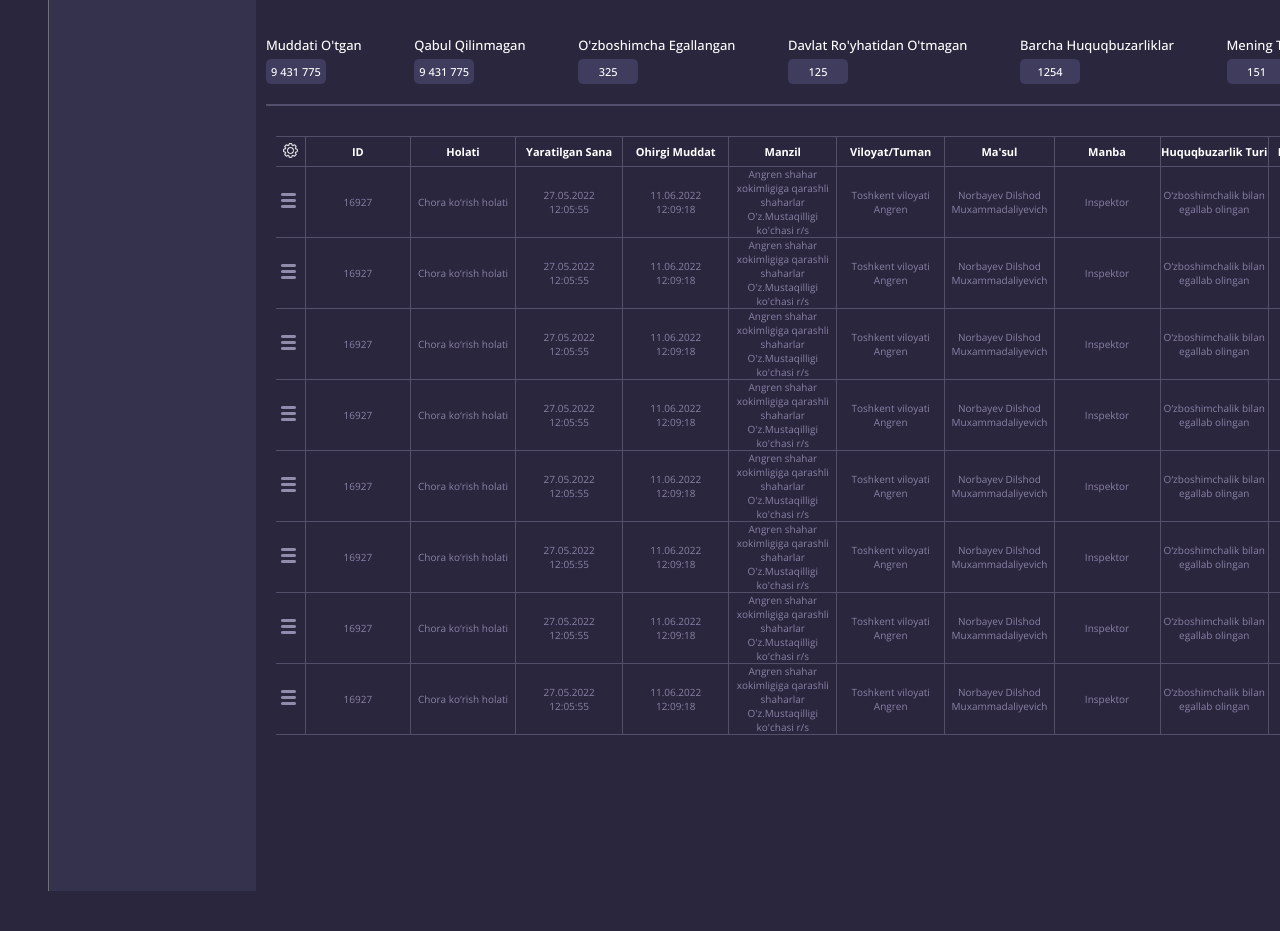
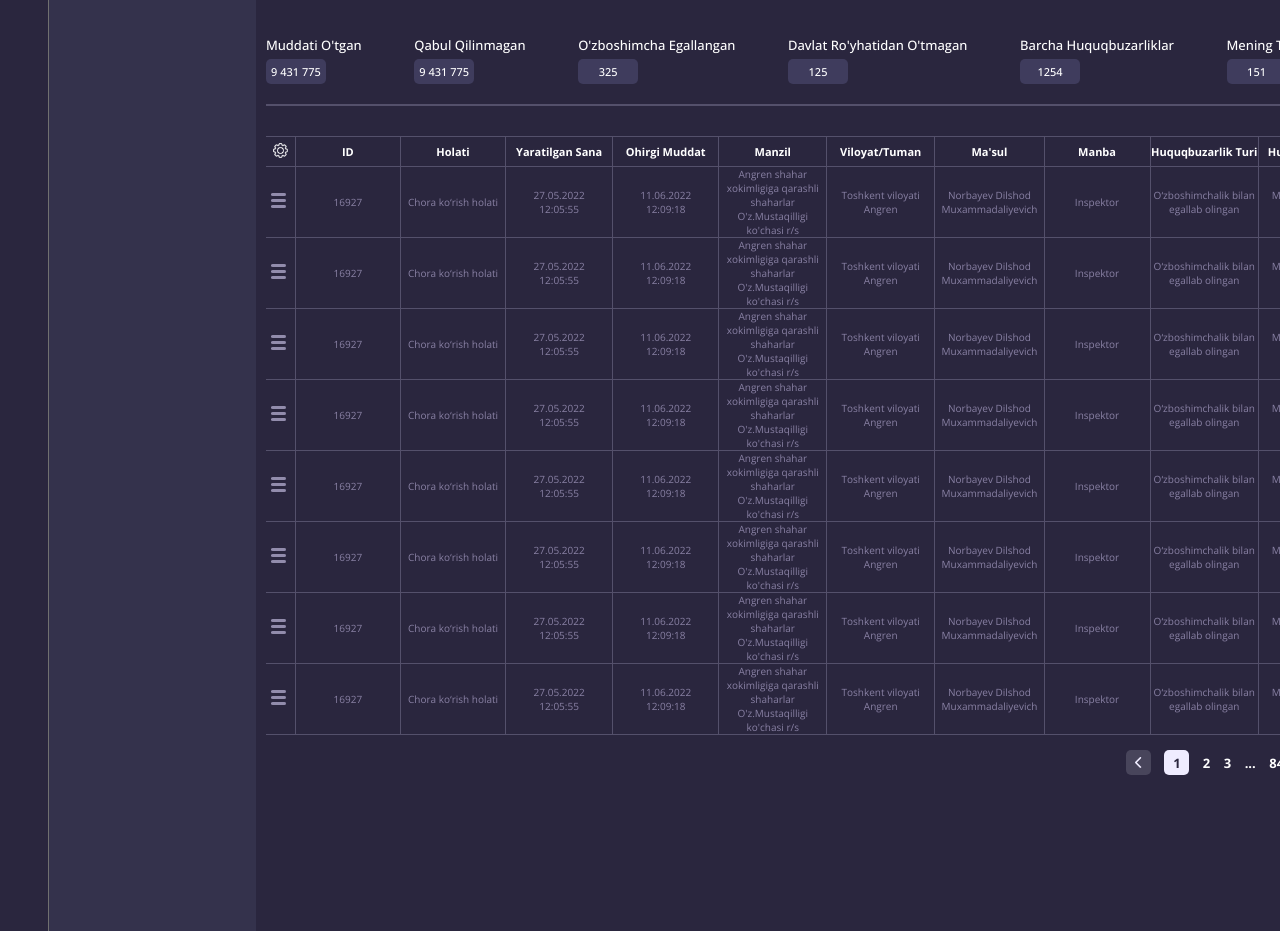
Before and after one commit to msultanovdev/e-yer, a plain HTML site: page eyer.html in a window 1280 px wide. Shown: the part 1820-2751 px from the top of the page. Before the commit the page ends 2711 px from the top, so only its background shows below. Drawn offline with nearby package versions, Linux system fonts and the light colour scheme.

Commit message:
Adding paggination

```diff
--- a/eyer.html
+++ b/eyer.html
@@ -758,6 +758,17 @@
                             <td>Mamanov Farxod Norpulatovich</td>
                         </tr>
                       </table>
+
+                      <div class="hero-informer-pagination">
+                          <button class="hero-informer-btn"><img src="./assets/left.png" /></button>
+                          <p class="hero-informer-index hero-informer-index-active">1</p>
+                          <p class="hero-informer-index">2</p>
+                          <p class="hero-informer-index">3</p>
+                          <p class="hero-informer-index">...</p>
+                          <p class="hero-informer-index">841</p>
+                          <p class="hero-informer-index">842</p>
+                          <button class="hero-informer-btn"><img style="padding: none;" src="./assets/right.png" /></button>
+                      </div>
                 </div>
 
             </div>
--- a/style.css
+++ b/style.css
@@ -709,6 +709,9 @@ input {
     width: 15px;
     height: 15px;
 }
+.informer-tb {
+    margin-left: 0px;
+}
 .informer-tb th:first-child {
     width: max-content;
     text-align: center;
@@ -728,6 +731,43 @@ input {
     margin-top: 30px;
 }
 
+.hero-informer-pagination {
+    margin-top: 15px;
+    margin-left: auto;
+    font-size: 13px;
+    font-weight: 700;
+    width: 240px;
+    display: flex;
+    justify-content: space-between;
+    align-items: center;
+}
+.hero-informer-btn {
+    display: flex;
+    align-items: center;
+    justify-content: center;
+    text-align: center;
+    border: none;
+    border-radius: 5px;
+    background-color: #48455B;
+    width: 25px;
+    height: 25px;
+}
+.hero-informer-index-active {
+    color: #2A263E;
+    display: flex;
+    align-items: center;
+    justify-content: center;
+    background-color: #EFECFF;
+    border-radius: 5px;
+    width: 25px;
+    height: 25px;
+}
+.hero-informer-btn {
+    cursor: pointer;
+}
+.hero-informer-index {
+    cursor: pointer;
+}
 
 
 
```
